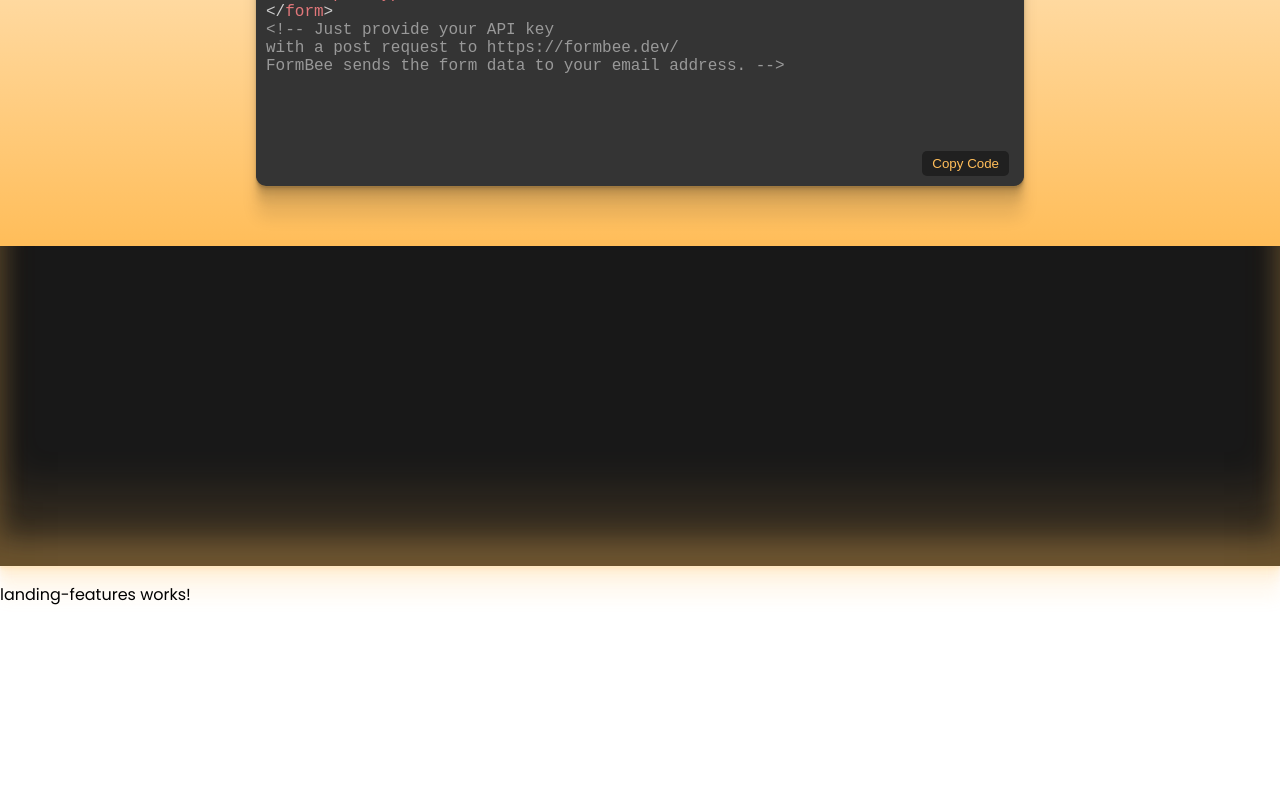
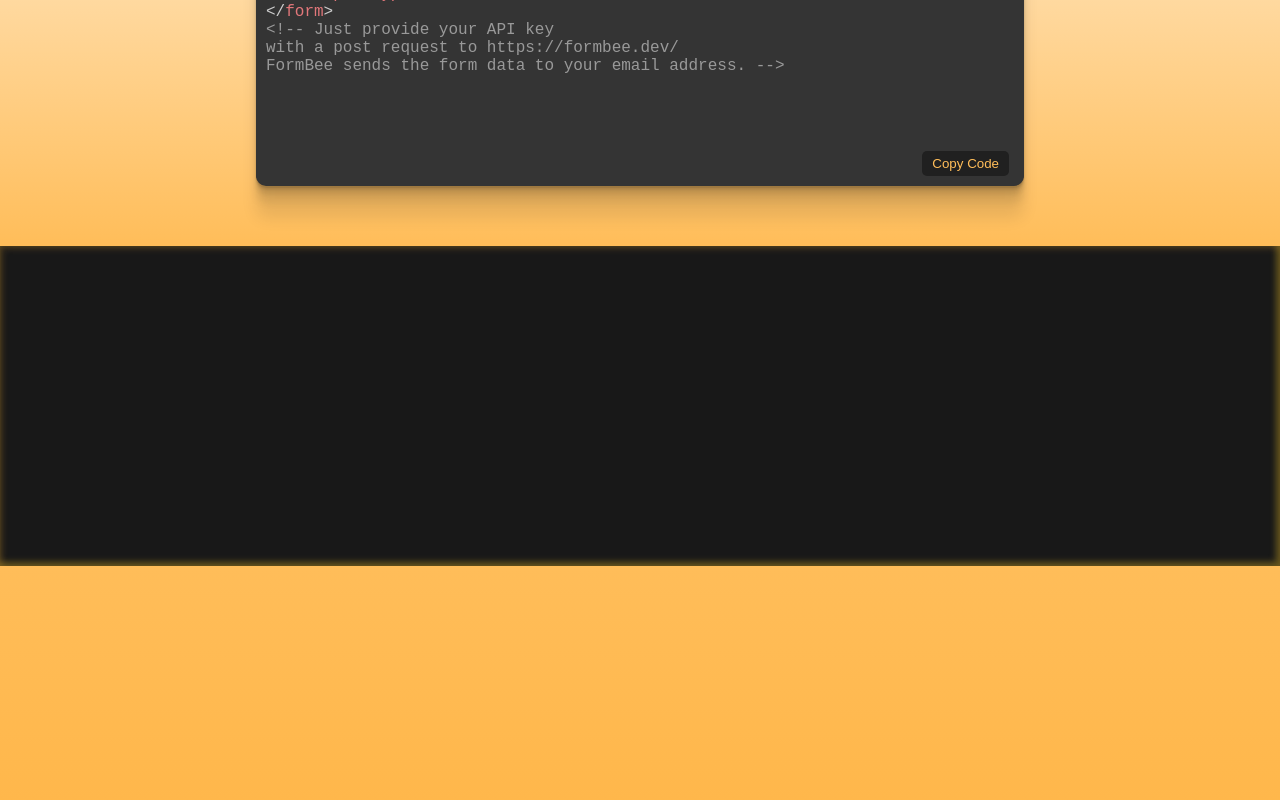
Before and after one commit to FormBee/FormBee, an Angular app in the folder client/FormBee/: page /home in a window 1280 px wide. Shown: the part 1093-1893 px from the top of the page. Before the commit the page ends 1716 px from the top, so only its background shows below. Built offline with nearby package versions, Linux system fonts and the light colour scheme.

Commit message:
Basic layout and coloring of features component.

```diff
--- a/client/FormBee/src/app/landing-features/landing-features.component.html
+++ b/client/FormBee/src/app/landing-features/landing-features.component.html
@@ -1 +1,4 @@
-<p>landing-features works!</p>
+
+<section class="landing-features">
+
+</section>
--- a/client/FormBee/src/app/landing-features/landing-features.component.scss
+++ b/client/FormBee/src/app/landing-features/landing-features.component.scss
@@ -0,0 +1,4 @@
+.landing-features {
+    height: 50vh;
+    background-image: linear-gradient(to bottom, #ffbd59, #ffb341);
+}
--- a/client/FormBee/src/app/landing-our-why/landing-our-why.component.scss
+++ b/client/FormBee/src/app/landing-our-why/landing-our-why.component.scss
@@ -1,5 +1,5 @@
 .section-container {
     background-color: rgb(24, 24, 24);
     height: 40vh;
-    box-shadow: rgba(#ffbd59, 0.17) 0px -23px 25px 0px inset, rgba(#ffbd59, 0.15) 0px -36px 30px 0px inset, rgba(#ffbd59, 0.1) 0px -79px 40px 0px inset, rgba(#ffbd59, 0.06) 0px 2px 1px, rgba(#ffbd59, 0.09) 0px 4px 2px, rgba(#ffbd59, 0.09) 0px 8px 4px, rgba(#ffbd59, 0.09) 0px 16px 8px, rgba(#ffbd59, 0.09) 0px 32px 16px;
+    box-shadow: rgba(255, 179, 65, 0.155) 3px 3px 6px 0px inset, rgba(243, 198, 38, 0.347) -3px -3px 6px 1px inset;
 }
```
